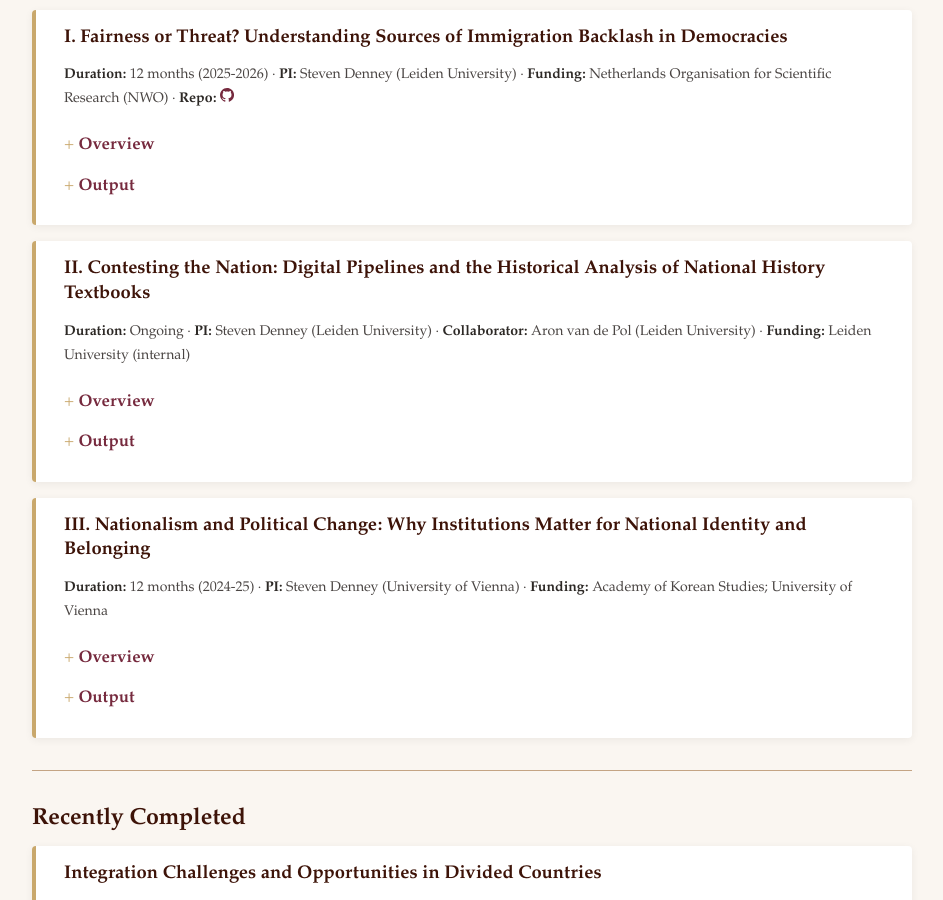
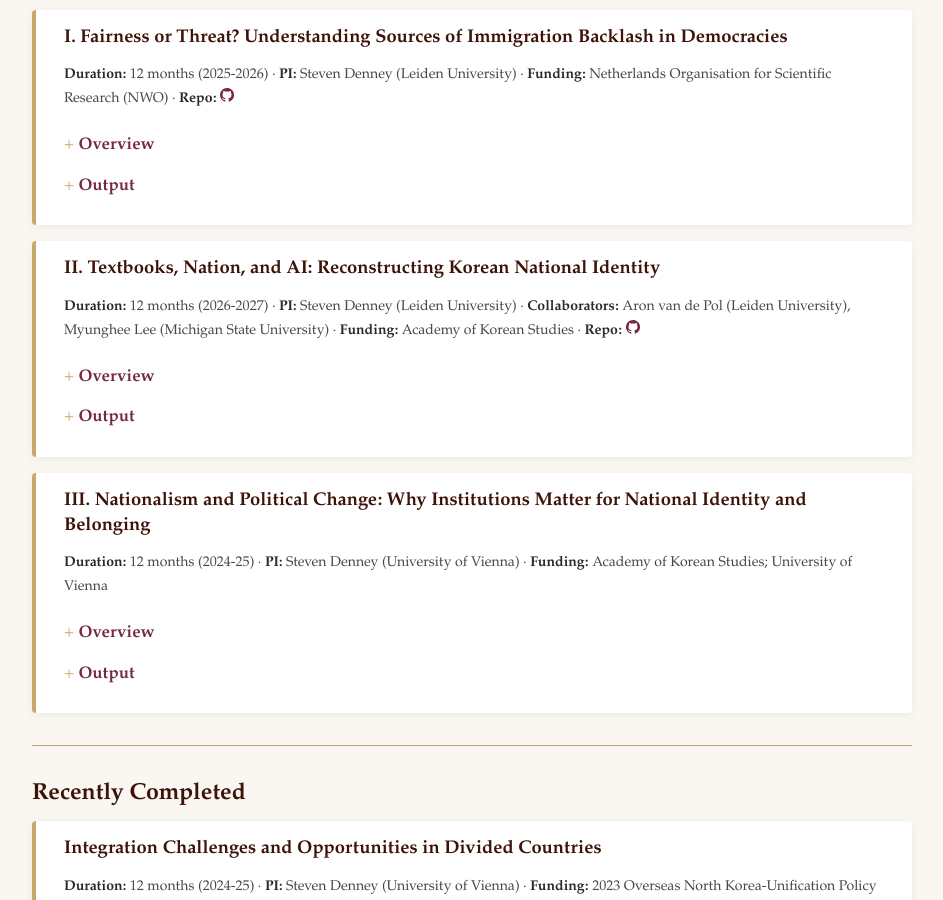
Before and after one commit to scdenney/scdenney.github.io, a Jekyll site: the page built from projects.md, in a window 1280 px wide and 900 px high, scrolled down 406 px. Shown: the whole window, without its empty margins (32-975 px from the left). Built offline with Jekyll 4.4.1, drawn with Linux system fonts in a browser that asks for light colours; part of the change alters nothing that is shown.

Commit message:
Update Project II with new AKS grant details and GitHub repo link

```diff
--- a/projects.md
+++ b/projects.md
@@ -38,16 +38,17 @@ Currently, my research program is organized around three projects that collectiv
 </div>
 
 <div class="project-card">
-<h3>II. Contesting the Nation: Digital Pipelines and the Historical Analysis of National History Textbooks</h3>
+<h3>II. Textbooks, Nation, and AI: Reconstructing Korean National Identity</h3>
 
 <p class="project-meta">
-<strong>Duration:</strong> Ongoing · <strong>PI:</strong> Steven Denney (Leiden University) · <strong>Collaborator:</strong> Aron van de Pol (Leiden University) · <strong>Funding:</strong> Leiden University (internal)
+<strong>Duration:</strong> 12 months (2026-2027) · <strong>PI:</strong> Steven Denney (Leiden University) · <strong>Collaborators:</strong> Aron van de Pol (Leiden University), Myunghee Lee (Michigan State University) · <strong>Funding:</strong> Academy of Korean Studies · <strong>Repo:</strong> <a href="https://github.com/scdenney/textbook-identity-aks" target="_blank" class="repo-link"><svg width="16" height="16" viewBox="0 0 24 24" xmlns="http://www.w3.org/2000/svg"><path d="M12 0c-6.626 0-12 5.373-12 12 0 5.302 3.438 9.8 8.207 11.387.599.111.793-.261.793-.577v-2.234c-3.338.726-4.033-1.416-4.033-1.416-.546-1.387-1.333-1.756-1.333-1.756-1.089-.745.083-.729.083-.729 1.205.084 1.839 1.237 1.839 1.237 1.07 1.834 2.807 1.304 3.492.997.107-.775.418-1.305.762-1.604-2.665-.305-5.467-1.334-5.467-5.931 0-1.311.469-2.381 1.236-3.221-.124-.303-.535-1.524.117-3.176 0 0 1.008-.322 3.301 1.23.957-.266 1.983-.399 3.003-.404 1.02.005 2.047.138 3.006.404 2.291-1.552 3.297-1.23 3.297-1.23.653 1.653.242 2.874.118 3.176.77.84 1.235 1.911 1.235 3.221 0 4.609-2.807 5.624-5.479 5.921.43.372.823 1.102.823 2.222v3.293c0 .319.192.694.801.576 4.765-1.589 8.199-6.086 8.199-11.386 0-6.627-5.373-12-12-12z" fill="currentColor"/></svg></a>
 </p>
 
 <details>
 <summary>Overview</summary>
 <div>
-<p>This project develops reproducible digital pipelines for extracting and analyzing text from scanned and already digitized education documents, with a focus on history textbooks, in order to study how states construct, contest, and institutionalize narratives of national identity across time. By integrating OCR and vision-language model workflows with large language model interpretation and standard text-as-data methods, the project generates clean, searchable corpora that enable systematic, cross-period comparisons of how regimes frame origins, membership, and belonging.</p>
+<p>This project sits at the intersection of digital humanities and social science, using text analysis and survey methods to study how national identity is constructed and transmitted through education. Working with a corpus of South Korean national history textbooks spanning from 1948 through 2016, collected from the National Institute of Korean History and the Georg Eckert Institute, the project covers the post-liberation authoritarian regimes and the democratic era, each presenting different grand narratives of the Korean nation.</p>
+<p>The project proceeds in two stages. First, we use AI-assisted text analysis to identify how the nation is narrated across different periods and what type of national identity is articulated in each era's textbooks. Second, we design a survey experiment that draws directly from these textbook-derived narratives, asking South Koreans to evaluate competing versions of the nation rather than respond to abstract hypotheticals. This design allows us to test whether individuals favor the version of the nation that reflects what they learned during their school years, as theories of long-run political socialization would predict.</p>
 </div>
 </details>
 
```
